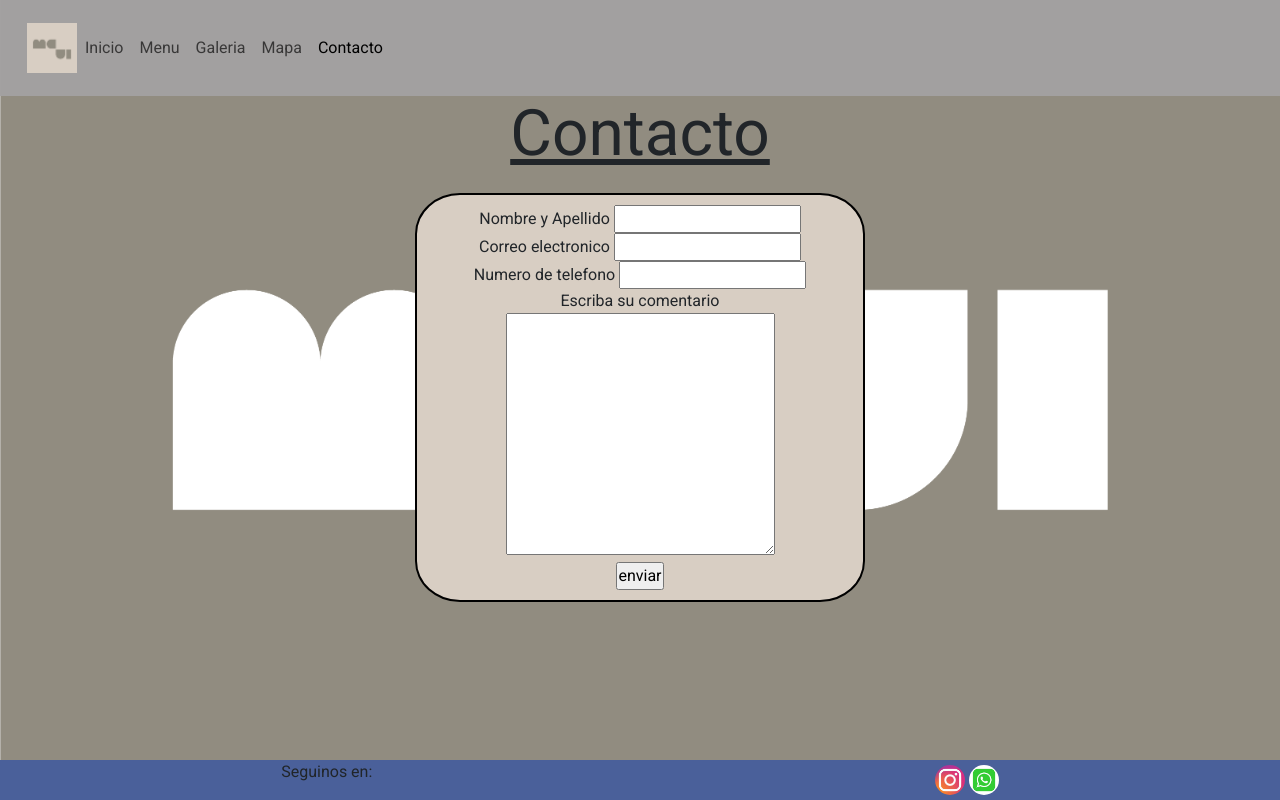
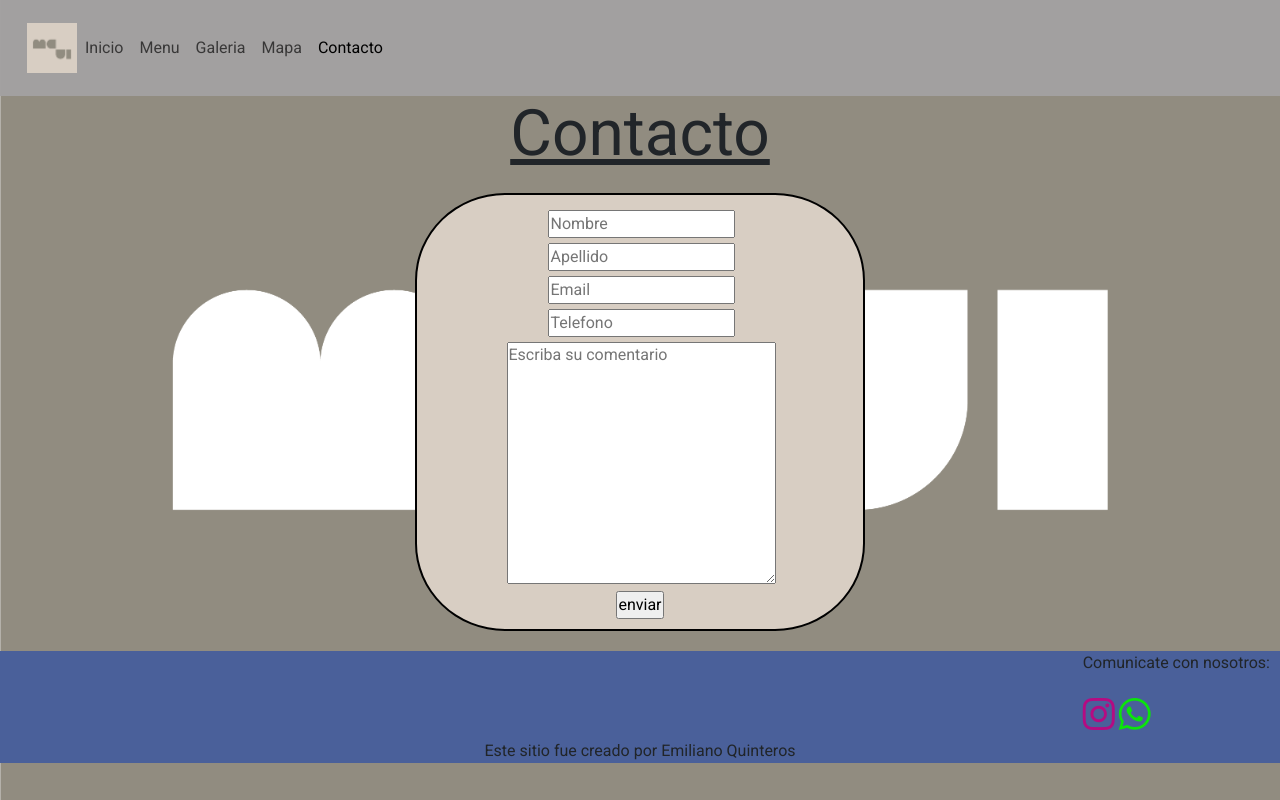
Before and after one commit to coloemiliano/Preentrega2Quinteros, a plain HTML site: page pages/contacto.html in a window 1280 px wide. Drawn offline with nearby package versions, Linux system fonts and the light colour scheme.

Commit message:
arreflo final etapa 2

```diff
--- a/css/styles.css
+++ b/css/styles.css
@@ -64,13 +64,22 @@ h1{
     position: end;
 }
 
-.footer {
+.footerI {
     display: flex;
     background-color: #4a609a;
     margin-top: auto;
     flex-direction: row;
     justify-content:space-around;
     align-items: center;
+}
+
+.footer {
+    display: flex;
+    background-color: #4a609a;
+    margin-top: auto;
+    padding-right: 10px;
+    flex-direction: row;
+    justify-content: end;
 }
 .autoria{
     display: flex;
@@ -120,7 +129,7 @@ h1{
     }
     .parrafos{
         width: 300px;
-        height: 510px;
+        height: 650px;
         border: solid 1px;
     }
 
@@ -161,8 +170,11 @@ h1{
     text-align: center;
     padding: 10px;
     margin: 20px auto;
-    border-radius: 10%;
+    border-radius: 20%;
 
+}
+.formulario div{
+    margin-top: 5px;
 }
 
 
--- a/pages/contacto.html
+++ b/pages/contacto.html
@@ -3,7 +3,7 @@
 <head>
     <meta charset="UTF-8">
     <meta name="viewport" content="width=device-width, initial-scale=1.0">
-    <link rel="shortcut icon" href="img/logoMaui.png" type="image/x-icon">
+    <link rel="shortcut icon" href="../img/logoMaui.png" type="image/x-icon">
     <link rel="preconnect" href="https://fonts.googleapis.com">
 <link rel="preconnect" href="https://fonts.gstatic.com" crossorigin>
 <link href="https://fonts.googleapis.com/css2?family=Roboto:wght@100;400;700&display=swap" rel="stylesheet">
@@ -39,34 +39,41 @@
         <h1>Contacto</h1>
         <form action="" class="formulario">
             <div>
-                <label for="nombre">Nombre y Apellido</label>
-                <input type="text" name="" id="nombre">
+                <label for="nombre"></label>
+                <input type="text" name="" id="nombre" placeholder="Nombre">
             </div>
             <div>
-                <label for="email">Correo electronico</label>
-                <input type="email" name="" id="email">
+                <label for="apellido"></label>
+                <input type="text" name="" id="apellido" placeholder="Apellido">
             </div>
             <div>
-                <label for="celular">Numero de telefono</label>
-                <input type="tel" name="" id="celular">
+                <label for="email"></label>
+                <input type="email" name="" id="email" placeholder="Email">
             </div>
             <div>
-                <label for="mensaje">Escriba su comentario</label>
-                <textarea name="" id="mensaje" cols="30" rows="10"></textarea>
+                <label for="celular"></label>
+                <input type="tel" name="" id="celular" placeholder="Telefono">
+            </div>
+            <div>
+                <label for="mensaje"></label>
+                <textarea name="" id="mensaje" cols="30" rows="10" placeholder="Escriba su comentario"></textarea>
             </div>
             <input type="submit" value="enviar">
         </form>
     </section>
-    <footer class="footer">
-        <p>Seguinos en:</p>
-        <div>
-            <a href="https://www.instagram.com/" target="_blank">
-                <img src="../img/logoInsta.png" alt="logoInstagram" class="logoFooter">
-            </a>
-            <a href="https://web.whatsapp.com/" target="_blank">
-                <img src="../img/logoWpp.png" alt="logoWpp" class="logoFooter">
-            </a>
+    <footer>
+        <div class="footer">
+            <div class="footer-redes">
+                <p>Comunicate con nosotros:</p>
+                <a href="https://instagram.com/maui_bsas?igshid=MWZjMTM2ODFkZg==" target="_blank">
+                    <i class="bi bi-instagram"></i>
+                </a>
+                <a href="https://wa.me/1139191188" target="_blank">
+                    <i class="bi bi-whatsapp"></i>
+                </a>
+            </div>
         </div>
+        <p class="autoria">Este sitio fue creado por Emiliano Quinteros</p>
     </footer>
     <script src="https://cdn.jsdelivr.net/npm/@popperjs/core@2.11.8/dist/umd/popper.min.js" integrity="sha384-I7E8VVD/ismYTF4hNIPjVp/Zjvgyol6VFvRkX/vR+Vc4jQkC+hVqc2pM8ODewa9r" crossorigin="anonymous"></script>
     <script src="https://cdn.jsdelivr.net/npm/bootstrap@5.3.1/dist/js/bootstrap.min.js" integrity="sha384-Rx+T1VzGupg4BHQYs2gCW9It+akI2MM/mndMCy36UVfodzcJcF0GGLxZIzObiEfa" crossorigin="anonymous"></script>
```
Also changed, not shown: index.html (+3 -3 lines), pages/galeria.html (+2 -3 lines), pages/mapa.html (+13 -10 lines), pages/menu.html (+2 -3 lines).
